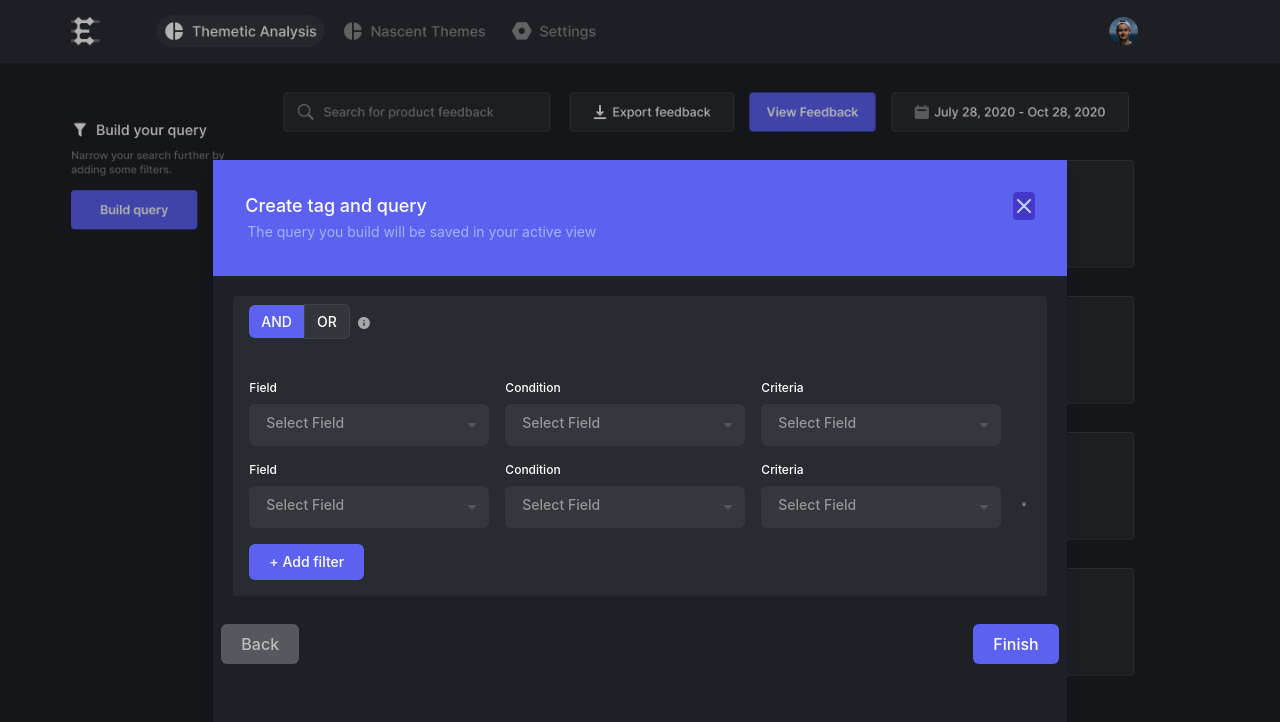
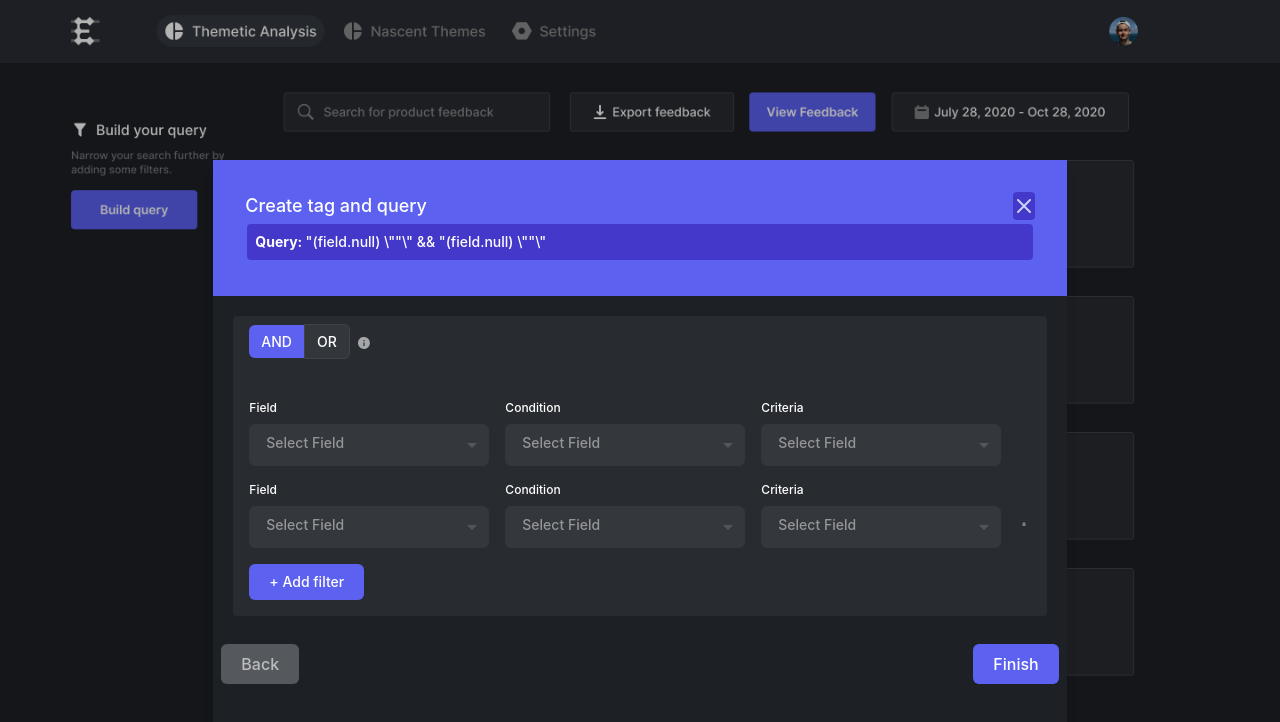
Before and after one commit to pragyad3188/query-builder, a React (Create React App) app: page / in a window 1280 px wide. Both pictures are taken after a click on the button "+ Add filter". Shown: the top 722 px of the page. Built offline with nearby package versions, Linux system fonts and the light colour scheme.

Commit message:
Minimum requirement working

```diff
--- a/package.json
+++ b/package.json
@@ -6,6 +6,8 @@
     "@testing-library/jest-dom": "^5.16.1",
     "@testing-library/react": "^12.1.2",
     "@testing-library/user-event": "^13.5.0",
+    "mobx": "^6.3.13",
+    "mobx-react-lite": "^3.2.3",
     "nanoid": "^3.2.0",
     "react": "^17.0.2",
     "react-dom": "^17.0.2",
--- a/src/App.js
+++ b/src/App.js
@@ -1,4 +1,3 @@
-import background from "./Images/background.png";
 import React  from 'react';
 import Query_Builder from "./Components/Query_Builder";
 function App() {
--- a/src/Components/Query_Builder.js
+++ b/src/Components/Query_Builder.js
@@ -1,15 +1,14 @@
-import React, { Component } from 'react';
-import PropTypes from 'prop-types';
+import React from 'react';
+import {useContext} from 'react';
 import closeIcon from '../Icons/Icon.svg';
 import RuleGroup from './RuleGroup';
+import queryStore from "../queryStore";
+import { observer } from "mobx-react-lite";
 
 
-
-class Query_Builder extends Component {
-    constructor(props) {
-        super(props);
-    }
-    render() {
+function Query_Builder(props){
+    const {RuleGroups,getQueryString} = useContext(queryStore);
+    const query=getQueryString();
     return (
         <div className="h-4/5 w-2/3  bg-black rounded shadow-lg flex flex-col">
             <div className="bg-blue px-8 py-8 flex flex-col">
@@ -21,12 +20,18 @@ class Query_Builder extends Component {
                         <img src={closeIcon} className="inline-block m-1 " alt="close" />
                     </div>
                 </div>
+                {(RuleGroups.rules[0].field || RuleGroups.rules.length > 1)?
+                    <p className="text-white text-sm my-1 mx-0.5 bg-indigo-700 p-2 rounded font-medium">
+                        <span className="font-bold">Query: </span>
+                        {query}
+                    </p>:(
                     <p className="text-indigo-300 font-normal text-sm font-sm m-0.5">
                         The query you build will be saved in your active view
-                    </p>
+                    </p>)
+                }
             </div>
 
-                <RuleGroup />
+            <RuleGroup key={RuleGroups.id} id={RuleGroups.id} ruleGroup={RuleGroups}/>
             <div className="m-2 ">
                 <button className={`bg-grey-1 py-2 px-5 text-white rounded-md font-medium text-base hover:bg-grey-2 opacity-70`}>Back</button>
                 <button className={`float-right bg-blue hover:bg-indigo-700 py-2 px-5 text-white rounded-md font-medium text-base`}>Finish</button>
@@ -36,10 +41,4 @@ class Query_Builder extends Component {
         </div>
     );
 }
-}
-
-Query_Builder.propTypes = {
-
-};
-
-export default Query_Builder;
+export default observer(Query_Builder);
--- a/src/Components/Rule.js
+++ b/src/Components/Rule.js
@@ -1,4 +1,7 @@
-import React,{useEffect, useState} from 'react';
+import React,{useEffect, useState,useContext} from 'react';
+import { observer } from "mobx-react-lite";
+import queryStore from "../queryStore";
+import {nanoid} from "nanoid";
 import PropTypes from 'prop-types';
 import DropdownBar from './DropdownBar';
 import deleteIcon from '../Icons/delete.svg'
@@ -6,6 +9,8 @@ function Rule(props) {
     const[fieldValue,setFieldValue]=useState(null);
     const[conditionValue,setConditionValue]=useState(null);
     const[criteriaValue,setCriteriaValue]=useState(null);
+    const{updateRule}=useContext(queryStore);
+
 
     const fieldDropdownValues=
     [   {type: "PREDICTION",values:["Theme","Sub-theme","Reason","Language","Source","Rating","Time Period"]},
@@ -18,39 +23,46 @@ function Rule(props) {
     [   {type:null,values:["Offers","Performance","Platform","Product Feedback"]}
     ];
 
+    useEffect(()=>
+    {
+        updateRule(props.rule.id ,fieldValue,criteriaValue,conditionValue);
+    },[fieldValue,conditionValue,criteriaValue]);
+    useEffect(() => {
+        setCriteriaValue("");
+        setConditionValue("");
+    },[fieldValue]);
 
-    // useEffect(() => {
-    //   props.updateRule();
-    // },[fieldValue, conditionValue, criteriaValue]);
     return(
     <div className="flex flex-row mt-4 gap-x-4">
         <DropdownBar
                 title="Field"
-                isVisible='true'
+                isVisible={true}
                 dropdownValues={fieldDropdownValues}
                 valueSelected={fieldValue}
                 setValueSelected={setFieldValue} />
         <DropdownBar
                 title="Condition"
-                isVisible='true'
+                isVisible={true}
                 dropdownValues={conditionDropdownValues}
                 valueSelected={conditionValue}
                 setValueSelected={setConditionValue} />
         <DropdownBar
                 title="Criteria"
-                isVisible='true'
+                isVisible={true}
                 dropdownValues={criteriaDropdownValues}
                 valueSelected={criteriaValue}
                 setValueSelected={setCriteriaValue} />
-                {props.id!==0 && <div onClick={props.deleteRule} className="h-9 w-9 bg-grey-4 flex align-center justify-center rounded-md p-1 mt-6 hover:bg-black cursor-pointer">
+                {props.isDeletable && <div onClick={props.deleteRule} className="h-9 w-9 bg-grey-4 flex align-center justify-center rounded-md p-1 mt-6 hover:bg-black cursor-pointer">
                         <img alt="" src={deleteIcon} />
                         </div>}
     </div>);
 }
 
 Rule.propTypes = {
-id:PropTypes.number,
+rule:PropTypes.object,
+isDeletable:PropTypes.bool,
 deleteRule:PropTypes.func,
+groupId:PropTypes.string
 };
 
-export default Rule;
+export default observer(Rule);
--- a/src/Components/RuleGroup.js
+++ b/src/Components/RuleGroup.js
@@ -1,35 +1,63 @@
 import React, { useState } from 'react';
+import { useContext} from 'react';
+import PropTypes from 'prop-types';
 import infoIcon from '../Icons/info.svg';
 import { nanoid } from 'nanoid';
 import Rule from './Rule';
-import deleteIcon from '../Icons/delete.svg'
+import queryStore from "../queryStore";
+import { observer } from "mobx-react-lite";
+import _ from "lodash";
+
 function RuleGroup(props){
-    const[conjunction,setConjuction]=useState("AND");
-    const[rules,setRules]=useState([0]);
-
-    const addRule = () => {
-        setRules((rules) => [...rules, rules.length]);
-      };
-      const deleteRule = (index) => {
-        setRules((rules) => rules.filter((i) => i !== index));
-      };
+    // const[rules,setRules]=useState([nanoid()]);
+    const{addRule,deleteRule,toggleRuleGroupConjunction}=useContext(queryStore);
+    const {rules}=props.ruleGroup;
+    const[conjunctionToggle,setConjuction]=useState(props.ruleGroup.conjunction);
+    // const addRule = (group_id) => {
+        // setRules((rules) => [...rules, nanoid()]);
+    //     RuleGroups.rules.push({ id: nanoid(),field: "",condition: "",value: "" });
+    //   };
+    function conjuctionToggleHandler(newConjunction){
+        setConjuction(newConjunction);
+        toggleRuleGroupConjunction(props.id,newConjunction)
+    }
+    //     RuleGroups.conjuction = conjuction;
+    //   };
+    //   const deleteRule = (group_id,rule_id) => {
+         // setRules((rules) => rules.filter((i) => i !== rule_id));
+    //     RuleGroups.rules=_.remove(RuleGroups.rules, { id: rule_id });
+    // };
     let setStyle="py-2 px-3 bg-blue cursor-pointer";
     let notSetStyle="py-2 px-3 bg-white2 border-grey-2 border cursor-pointer";
     return(
         <div className="bg-light_black p-4 m-5 rounded border-grey-2">
             <div className="text-sm text-white font-medium pb-8">
-                <span className={`${conjunction === "AND" ? setStyle : notSetStyle}  rounded-l-md `} onClick={() => setConjuction("AND")}>
+                <span className={`${conjunctionToggle === "AND" ? setStyle : notSetStyle}  rounded-l-md `} onClick={() => conjuctionToggleHandler("AND")}>
                 AND
                 </span>
-                <span className={`${conjunction === "OR" ? setStyle : notSetStyle} rounded-r-md`} onClick={() => setConjuction("OR")}>
+                <span className={`${conjunctionToggle === "OR" ? setStyle : notSetStyle} rounded-r-md`} onClick={() => conjuctionToggleHandler("OR")}>
                 OR
                 </span>
                 <img src={infoIcon} className="inline-block ml-2" alt="info" />
             </div>
-            {rules.map((rule,index) => <Rule key={rule} id={index} deleteRule={()=>deleteRule(rule)}/>)}
-        <button onClick={addRule} className=" py-2 px-5 text-white font-medium text-sm rounded-md bg-blue hover:bg-indigo-700 mt-4">+ Add filter</button>
+            {
+            rules.map((rule,index) =>
+                <Rule
+                key={rule.id}
+                rule={rule}
+                isDeletable={index!==0 ? true:false}
+                deleteRule={()=>deleteRule(rule.id)}
+                groupId={props.id}/>)
+            }
+
+
+        <button onClick={()=>addRule()} className=" py-2 px-5 text-white font-medium text-sm rounded-md bg-blue hover:bg-indigo-700 mt-4">+ Add filter</button>
         </div>
     );
 }
 
-export default RuleGroup;
+RuleGroup.prototype={
+    id:PropTypes.string,
+    ruleGroup:PropTypes.object
+};
+export default observer(RuleGroup);
--- /dev/null
+++ b/src/getQueryString.js
@@ -0,0 +1,40 @@
+const getConjunctionSymbol=(conjunction)=>
+{
+    switch(conjunction)
+    {
+        case "AND":
+            return "&&";
+        case "OR":
+            return "||"
+        default: return "";
+    }
+}
+const getCondtionSymbol = (condition) => {
+  switch (condition) {
+    case "Equals":
+      return "==";
+    case "Does not equal":
+      return "!=";
+    case "Like":
+      return "LIKE";
+    case "Not like":
+      return "!LIKE";
+    case "Is Empty":
+      return "IS_NULL";
+    case "Is":
+      return "===";
+    case "Is not":
+      return "!==";
+    default:
+      return "";
+  }
+};
+
+export default function getString(ruleGroup) {
+  let QueryString = "";
+    ruleGroup.rules.forEach((rule, index) => {
+      QueryString += ` "(field.${rule.field}) ${getCondtionSymbol(rule.condition)}
+                        \\"${rule.criteria}"\\"
+                        ${index !== ruleGroup.rules.length -1 ? getConjunctionSymbol(ruleGroup.conjunction): ""}`;});
+  return QueryString;
+}
--- /dev/null
+++ b/src/queryStore.js
@@ -0,0 +1,63 @@
+import { makeAutoObservable } from "mobx";
+import { createContext } from "react";
+import {nanoid} from "nanoid";
+import _ from "lodash";
+import getString from "./getQueryString.js";
+
+
+class queryStore {
+  constructor() {
+    makeAutoObservable(this);
+  }
+
+  RuleGroups = {
+      id: nanoid(),
+      rules:[{id:nanoid(),field: null ,condition: null,value: null}],
+      conjunction:"AND"
+    };
+
+      addRule = () => {
+        // setRules((rules) => [...rules, nanoid()]);
+        this.RuleGroups.rules.push({ id: nanoid(),field: null ,condition: null,value: null });
+
+      };
+      toggleRuleGroupConjunction = (id,conjunction) => {
+        this.RuleGroups.conjunction = conjunction;
+      };
+
+      deleteRule = (rule_id) => {
+        let newRules=_.remove(this.RuleGroups.rules,function(rule){
+          console.log(rule.id + " and "+ rule_id);
+          if(rule.id!==rule_id)
+            return true;
+        });
+        this.RuleGroups.rules=newRules;
+    };
+
+    updateRule=(rule_id,field,criteria,condition)=>
+    {
+     this.RuleGroups.rules.forEach(
+      (rule,index)=>
+        {
+          if(rule.id===rule_id)
+          {
+            rule.field=field;rule.criteria=criteria;rule.condition=condition;
+          }
+        }
+     );
+    };
+  // updateRule = (rule_id, rule) => {
+  //   const group = _.find(this.RuleGroups, { id: group_id });
+  //   const index = _.findIndex(this.RuleGroups, { id: group_id });
+
+  //   if (group) {
+  //     const rule_index = _.findIndex(group.group.children, { id: rule_id });
+  //     group.group.children[rule_index] = rule;
+  //     this.RuleGroups[index] = group;
+  //   }
+  // };
+
+  getQueryString = () => getString(this.RuleGroups);
+}
+
+export default createContext(new queryStore());
```
Also changed, not shown: 1 other file (tests, documents, lock files or other folders). Lines whose indentation alone changed are shown as unchanged.
